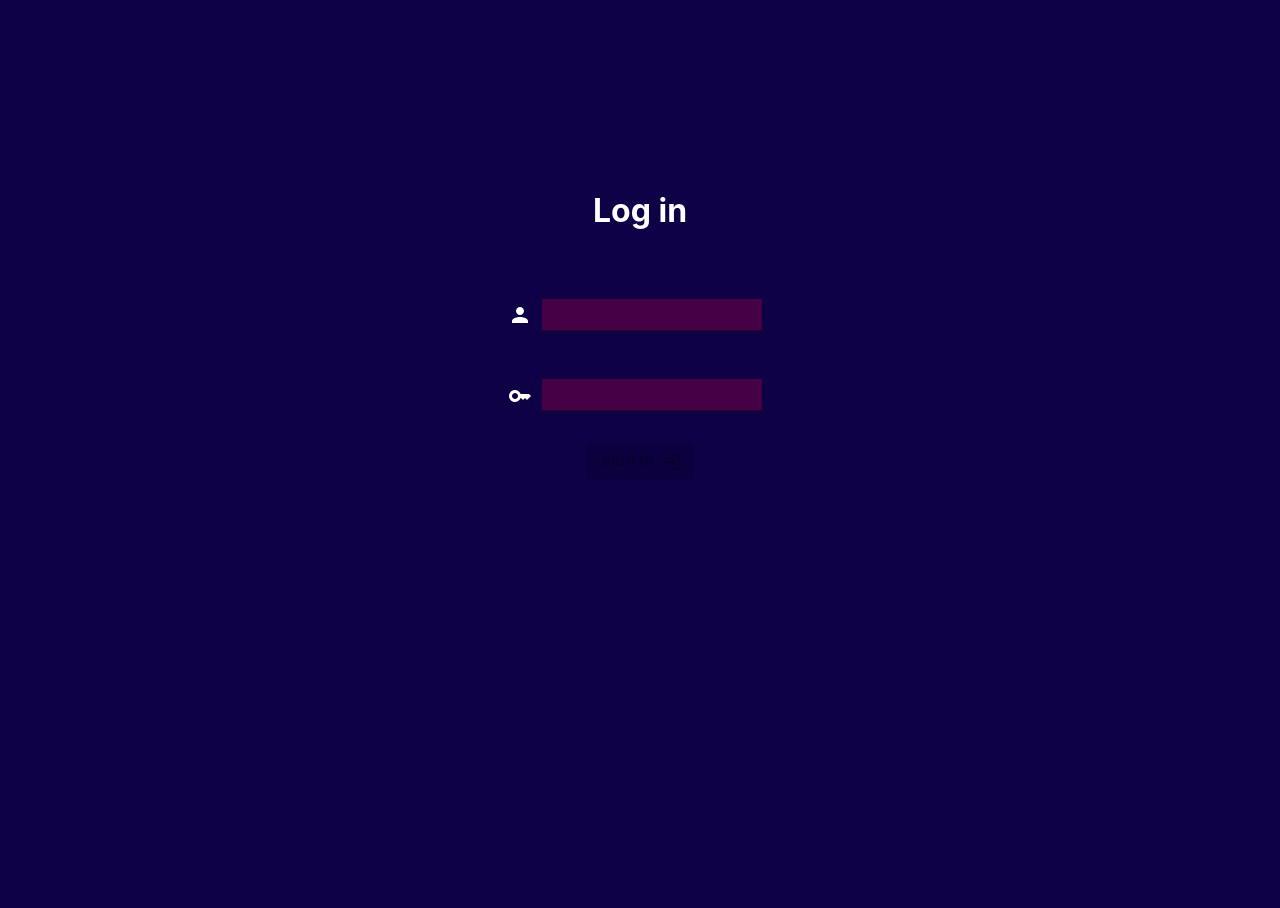
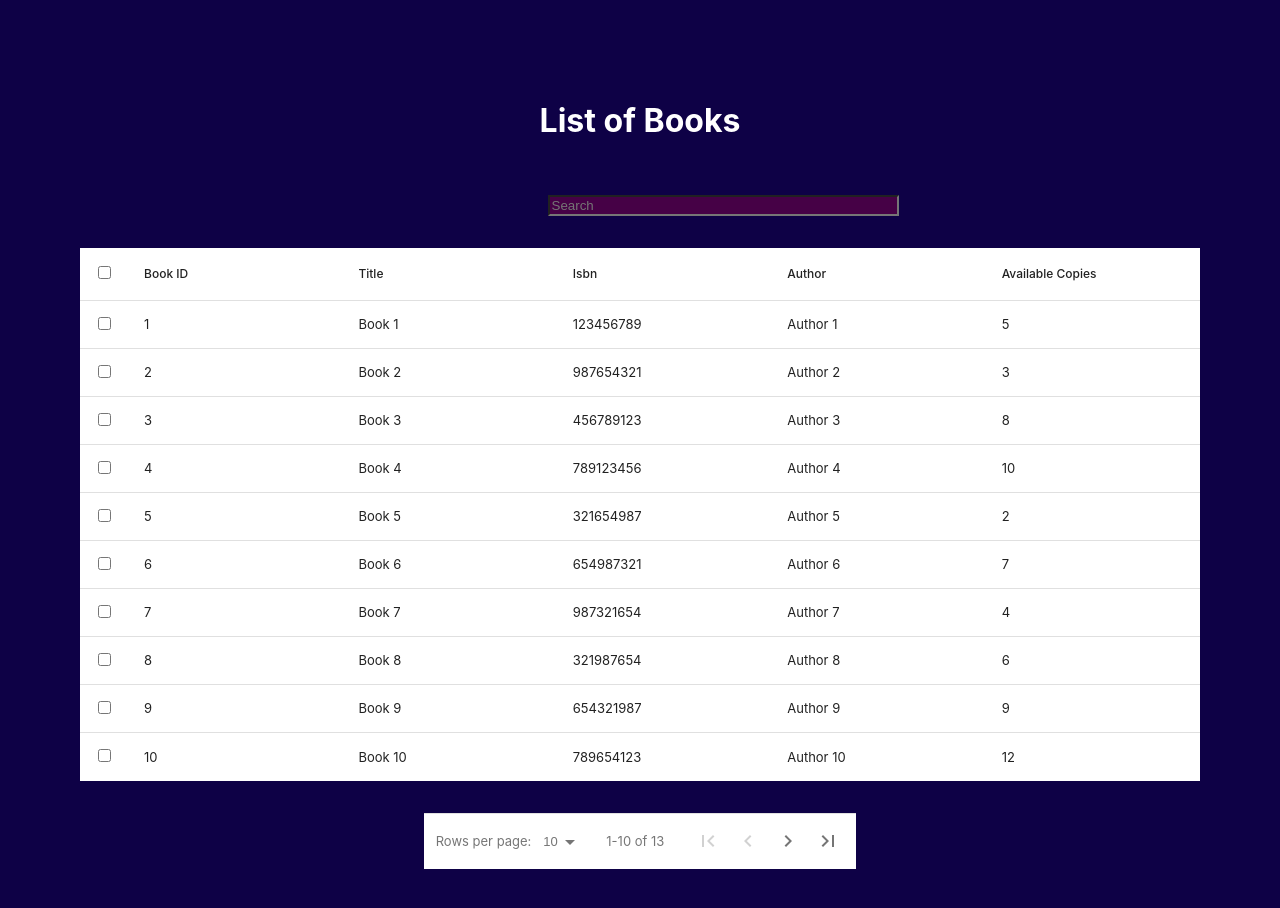
Before and after one commit to Julian268398/Technologie-Sieciowe-front, a React (Create React App) app: page /bookList in a window 1280 px wide. Shown: the top 908 px of the page. Before the commit the page ends 800 px from the top, so only its background shows below. Built offline with nearby package versions, Linux system fonts and the light colour scheme.

Commit message:
Routing and small improvements in book list

```diff
--- a/package.json
+++ b/package.json
@@ -19,6 +19,7 @@
     "react": "^18.2.0",
     "react-data-table-component": "^7.6.2",
     "react-dom": "^18.2.0",
+    "react-router-dom": "^6.23.1",
     "react-scripts": "5.0.1",
     "styled-components": "^6.1.11",
     "typescript": "^4.9.5",
--- a/src/App.tsx
+++ b/src/App.tsx
@@ -2,13 +2,16 @@ import React from 'react';
 import './App.css';
 import LoginForm from "./structure/login/LoginForm";
 import BookList from "./structure/bookList/BookList";
+import { Route, Navigate, Routes } from 'react-router-dom';
 
 function App() {
-  return (
-    <div className="App">
-      <LoginForm />
-    </div>
-  );
+    return (
+        <Routes>
+            <Route path="/" element={<Navigate to="/login" />} />
+            <Route path="/login" element={<LoginForm />} />
+            <Route path="/bookList" element={<BookList />} />
+        </Routes>
+    );
 }
 
 export default App;
--- a/src/index.tsx
+++ b/src/index.tsx
@@ -3,13 +3,16 @@ import ReactDOM from 'react-dom/client';
 import './index.css';
 import App from './App';
 import reportWebVitals from './reportWebVitals';
+import {BrowserRouter} from "react-router-dom";
 
 const root = ReactDOM.createRoot(
   document.getElementById('root') as HTMLElement
 );
 root.render(
   <React.StrictMode>
-    <App />
+      <BrowserRouter>
+          <App />
+      </BrowserRouter>
   </React.StrictMode>
 );
 
--- a/src/structure/bookList/BookList.css
+++ b/src/structure/bookList/BookList.css
@@ -1,9 +1,21 @@
+body {
+    background-color: #0e0146;
+}
+
 .BookList{
     padding: 5rem;
     display: flex ;
-    margin-top: 7%;
     flex-direction: column;
     justify-content: center;
     gap: 2rem;
     align-items: center;
 }
+
+.BookList h1{
+    color: white;
+}
+
+.BookList input{
+    background-color: #460146;
+    width: 190%;
+}
--- a/src/structure/bookList/BookList.tsx
+++ b/src/structure/bookList/BookList.tsx
@@ -67,6 +67,7 @@ function BookList() {
 
     return (
         <div className="BookList">
+            <h1>List of Books</h1>
             <div className="input-group mb-3">
                 <input
                     type="search"
@@ -79,7 +80,6 @@ function BookList() {
                 columns={columns}
                 data={data}
                 fixedHeader
-                title="List of books"
                 pagination
                 selectableRows
             />
--- a/src/structure/login/LoginForm.css
+++ b/src/structure/login/LoginForm.css
@@ -1,5 +1,5 @@
 body {
-    background-color: #0e0146; /* Ustawienie koloru tła dla całej strony */
+    background-color: #0e0146;
 }
 
 .LoginForm {
--- a/src/structure/login/LoginForm.tsx
+++ b/src/structure/login/LoginForm.tsx
@@ -6,10 +6,17 @@ import {useCallback, useMemo} from "react";
 import * as yup from 'yup';
 import {Key} from "@mui/icons-material";
 import PersonIcon from '@mui/icons-material/Person';
+import {useNavigate} from "react-router-dom";
 
 function LoginForm(){
     const initialValues = {username: "", password: ""};
-    const onSubmit = useCallback((values: { username: string; password: string}, formik: any) => {console.log(values)}, []);
+    const navigate  = useNavigate()
+    const onSubmit = useCallback(
+        (values: { username: string; password: string}, formik: any) => {
+            navigate('/BookList');
+            console.log('/BookList')
+        },
+        [navigate]);
     const validationschema = useMemo(() =>
         () => yup.object().shape({
             username: yup.string().required('Required'),
@@ -32,7 +39,6 @@ function LoginForm(){
                             label="Username"
                             variant="standard"
                             name="username"
-                            sx={{ borderRadius: '20px' }}
                             onChange={formik.handleChange}
                             onBlur={formik.handleBlur}
                             error={formik.touched.username && Boolean(formik.errors.username)}
@@ -46,7 +52,6 @@ function LoginForm(){
                             variant="standard"
                             type="password"
                             name="password"
-                            sx={{ borderRadius: '20px' }}
                             onChange={formik.handleChange}
                             onBlur={formik.handleBlur}
                             error={formik.touched.password && Boolean(formik.errors.password)}
@@ -58,7 +63,7 @@ function LoginForm(){
                         endIcon={<LoginIcon/>}
                         type="submit"
                         form="signForm"
-                        disabled={!formik.isValid || !formik.touched.password || !formik.touched.username}
+                        disabled={!formik.isValid && formik.dirty}
                     >
                         Sign in
                     </Button>
--- /dev/null
+++ b/src/structure/mainPage/MainPage.tsx
@@ -0,0 +1,6 @@
+import './MainPage.css'
+
+function MainPage() {
+
+    return
+}
```
Also changed, not shown: src/structure/mainPage/MainPage.css (added, +9 -0 lines), 1 other file (tests, documents, lock files or other folders).
